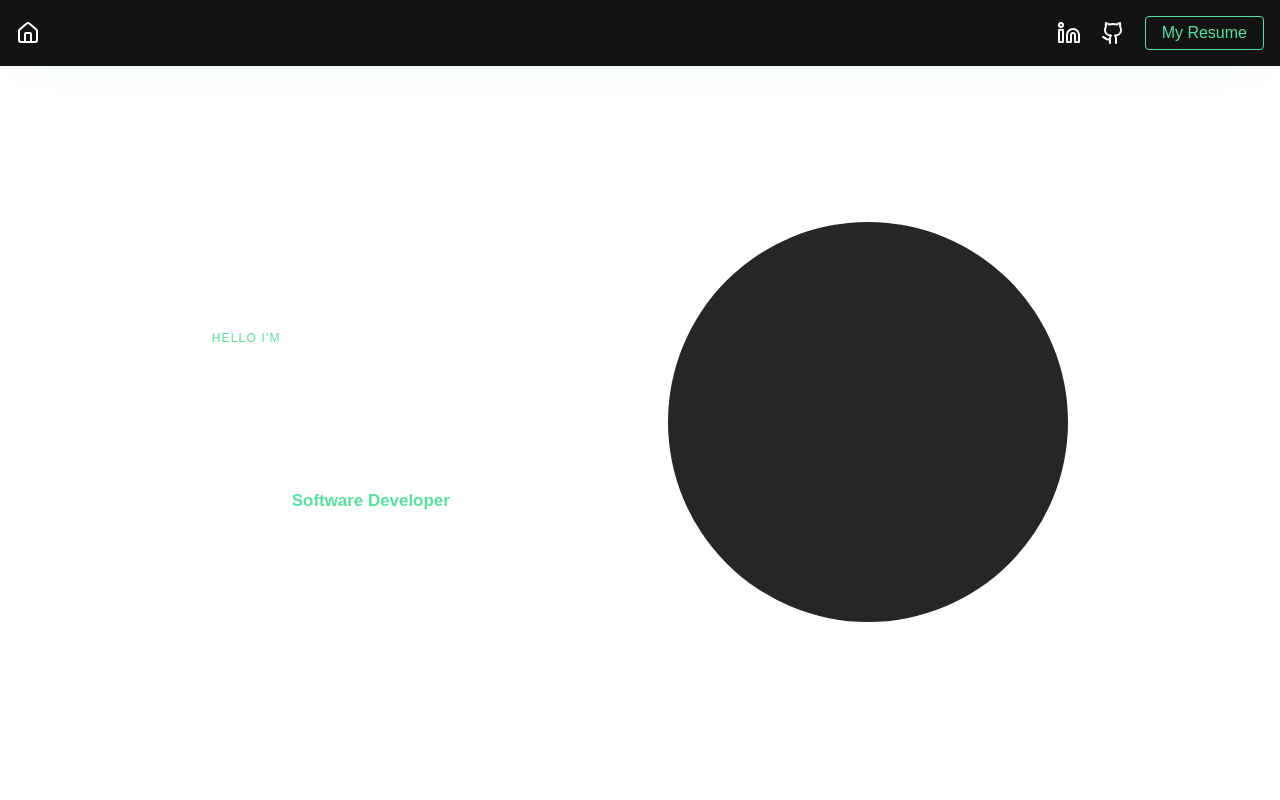
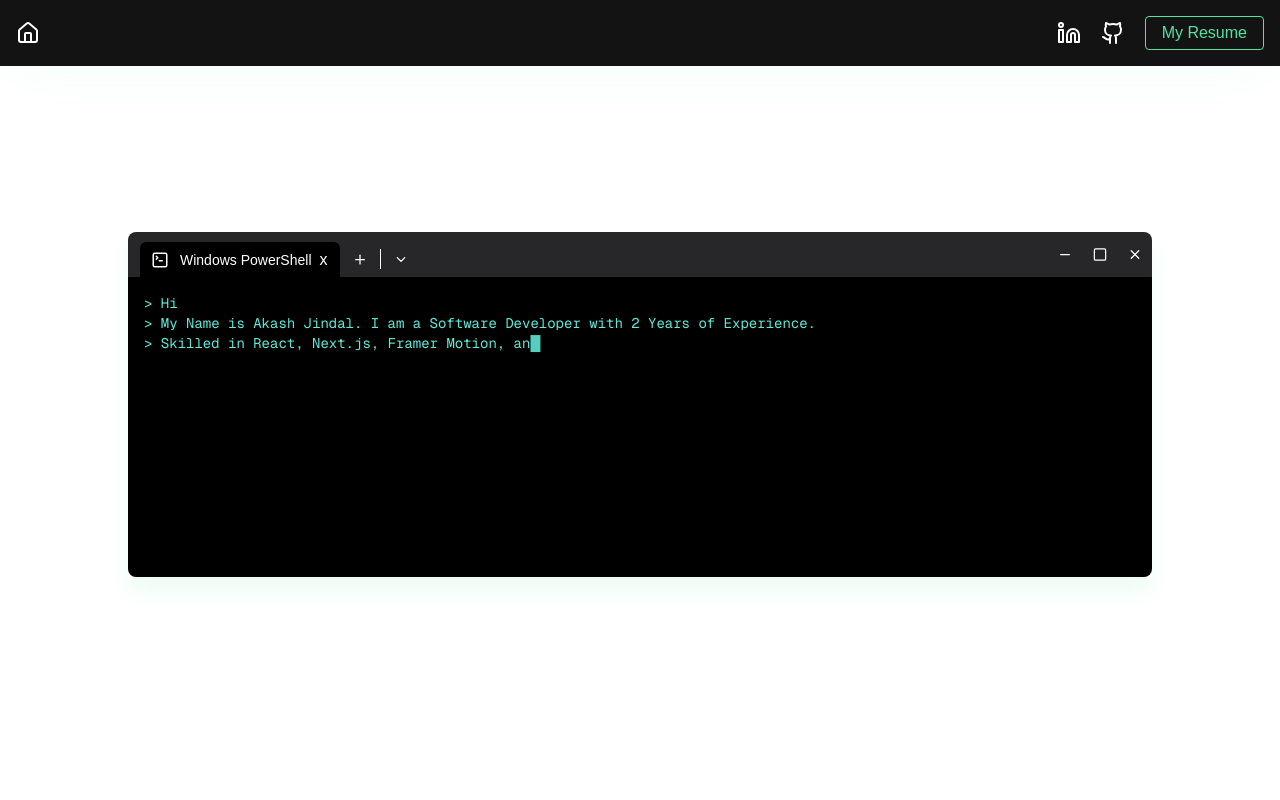
Before and after one commit to Mate-20/portfolio, a Next.js app: page / in a window 1280 px wide. Shown: the top 800 px of the page. Built offline with nearby package versions, Linux system fonts and the light colour scheme.

Commit message:
added header terminal

```diff
--- /dev/null
+++ b/src/app/components/HeaderTwo.tsx
@@ -0,0 +1,82 @@
+'use client'
+import React, { useEffect, useState } from 'react'
+import { Plus, SquareTerminal, ChevronDown, Minus, Square, X } from 'lucide-react'
+import { motion } from 'framer-motion'
+
+const HeaderTwo = () => {
+  const lines = [
+    "Hi",
+    "My Name is Akash Jindal. I am a Software Developer with 2 Years of Experience.",
+    "Skilled in React, Next.js, Framer Motion, and much more.",
+    "Always learning, always building 🚀"
+  ]
+
+  const [typedLines, setTypedLines] = useState<string[]>([])
+  const [currentLine, setCurrentLine] = useState('')
+  const [lineIndex, setLineIndex] = useState(0)
+  const [charIndex, setCharIndex] = useState(0)
+  useEffect(() => {
+    const timeout = setTimeout(() => {
+      if (lineIndex < lines.length) {
+        if (charIndex < lines[lineIndex].length) {
+          setCurrentLine(prev => prev + lines[lineIndex][charIndex])
+          setCharIndex(prev => prev + 1)
+        } else {
+          setTypedLines(prev => [...prev, lines[lineIndex]])
+          setCurrentLine('')
+          setCharIndex(0)
+          setLineIndex(prev => prev + 1)
+        }
+      }
+    }, 50)
+    return () => clearTimeout(timeout)
+  }, [charIndex, lineIndex, lines])
+  return (
+    <div className='flex flex-col w-full items-center justify-center'>
+      {/* <Heading text='About Me' size={60}/> */}
+      <div className='w-full flex h-[380px] overflow-hidden items-start justify-center'>
+        <motion.div
+          initial={{ y: -100, opacity: 0 }}
+          whileInView={{ y: 0, opacity: 1 }}
+          viewport={{ amount: 0.7 }}
+          // transition={{duration : 0.2}}
+          className='flex flex-col w-[80%] shadow-[0_15px_20px_rgba(86,227,159,0.1)]'>
+          <div className='flex items-center justify-between h-[45px] bg-[#27272a] w-full rounded-t-lg'>
+            <div className='flex items-end gap-2 pl-3 h-full'>
+              <div className='text-white flex items-center gap-2 bg-black rounded-t-md p-2 h-[35px] w-[200px]'>
+                <SquareTerminal height={18} />
+                <span className='text-white text-sm'>Windows PowerShell</span>
+                <span>x</span>
+              </div>
+              <div className='flex items-center gap-2 mb-2'>
+                <Plus height={15} color='white' />
+                <div className='h-[20px] bg-white w-[1px]'></div>
+                <ChevronDown height={15} color='white' />
+              </div>
+
+            </div>
+            <div className='flex h-full items-center text-white'>
+              <div className='h-full flex items-center justify-center hover:bg-[#444444] w-[35px]'>
+                <Minus height={15} /></div>
+              <div className='h-full flex items-center justify-center hover:bg-[#444444] w-[35px]'>
+                <Square height={15} /></div>
+              <div className='h-full flex items-center justify-center rounded-se-lg hover:bg-red-500 w-[35px]'>
+                <X height={15} /></div>
+            </div>
+          </div>
+          {/* Terminal Body */}
+          <div className='bg-black text-[#60e9d8] font-mono text-sm p-4 w-full h-[300px] rounded-b-lg overflow-y-auto'>
+            {typedLines.map((line, i) => (
+              <div key={i}>{`> ${line}`}</div>
+            ))}
+            {lineIndex < lines.length && (
+              <div>{`> ${currentLine}`}<span className="animate-pulse">█</span></div>
+            )}
+          </div>
+        </motion.div>
+      </div>
+    </div>
+  )
+}
+
+export default HeaderTwo
--- a/src/app/components/Heading.tsx
+++ b/src/app/components/Heading.tsx
@@ -13,7 +13,8 @@ const Heading = ({ text, size }: Props) => {
       whileInView={{ textShadow: "0px 5px 10px rgba(100,100,100,0.6)", y: 0, opacity: 1 }}
       transition={{ duration: 0.5, delay: 0.2 }}
       viewport={{ amount: 1 }}
-      className={`drop-shadow-[0_5px_20px_rgba(100,100,100,1)] text-[${size}px] font-semibold text-white`}
+      className={`drop-shadow-[0_5px_20px_rgba(100,100,100,1)] font-semibold text-white`}
+      style={{fontSize : size}}
     >
       {text}
     </motion.div>
--- a/src/app/page.tsx
+++ b/src/app/page.tsx
@@ -6,13 +6,14 @@ import CareerHistory from "./components/Career/CareerHistory";
 import Project from "./components/Projects/Project";
 import CustomCursor from "./components/CustomCursor";
 import { useState } from "react";
+import HeaderTwo from "./components/HeaderTwo";
 
 export default function Home() {
   // const [hovering, setHovering] = useState(false)
   return (
-    <div className="">
+    <div className="w-[100vw]">
       <Navbar />
-      <div className="h-[89vh] flex items-center justify-center"><Header /></div>
+      <div className="h-[89vh] w-full flex items-center justify-center"><HeaderTwo /></div>
       <div className="mt-[100px]">
         <Skills />
       </div>
```
